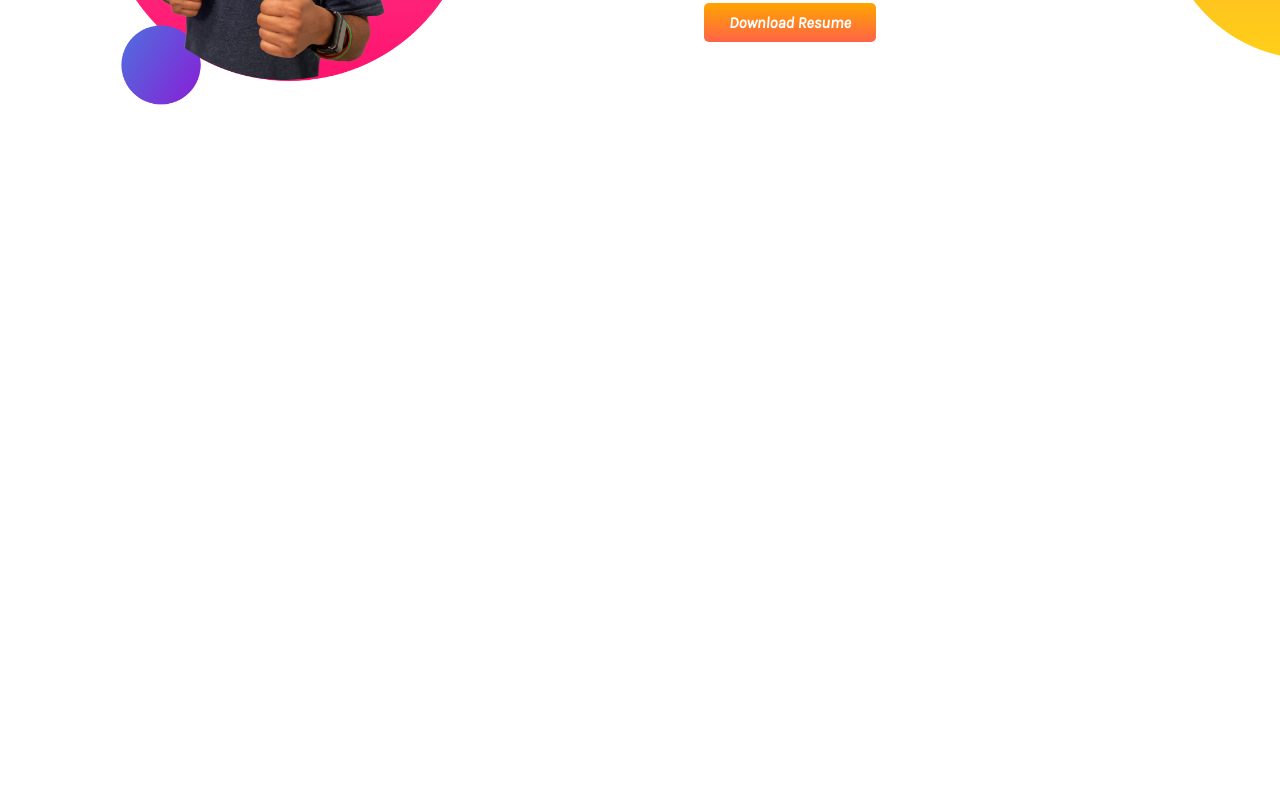
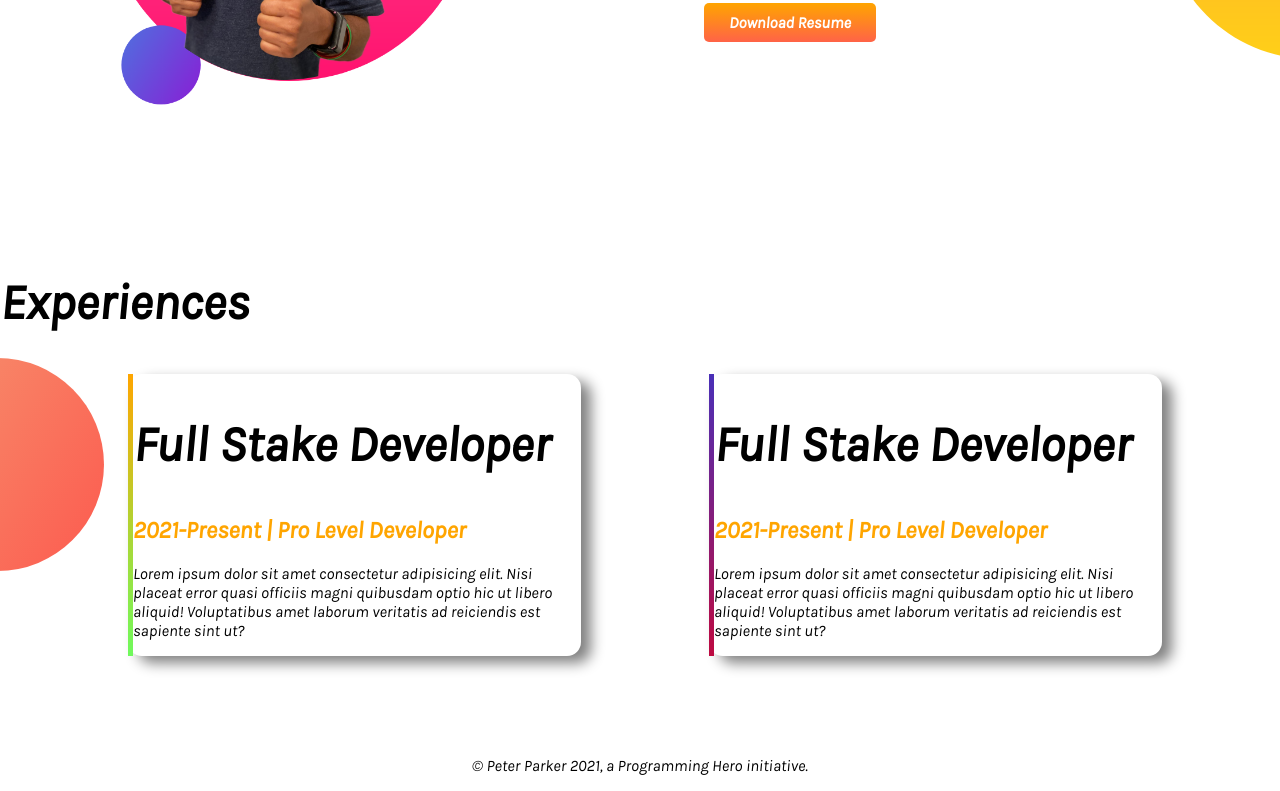
Before and after one commit to suvoislam123/Developer-Protfolio, a plain HTML site: page index.html in a window 1280 px wide. Shown: the part 991-1782 px from the top of the page. Before the commit the page ends 1264 px from the top, so only its background shows below. Drawn offline with Linux system fonts and the light colour scheme.

Commit message:
Final Change

```diff
--- a/index.html
+++ b/index.html
@@ -14,7 +14,7 @@
 </head>
 
 <body>
-    <section class="top-banner">
+    <section class="top-banner flexible-container">
         <div class="half-width">
             <h1>Welocome To</h1>
             <h1><span style="color: orange;">Shuvo</span> Islam World</h1>
@@ -31,7 +31,7 @@
         </div>
     </section>
     <!--New Section-->
-    <section class="dream-big">
+    <section class="dream-big flexible-container">
         <div class="half-width">
             <img src="images/jhankar2.png" alt="">
         </div>
@@ -45,6 +45,39 @@
 
         </div>
     </section>
+    <section class="experience-area">
+        <h1>Experiences</h1>
+        <div class="flexible-container">
+            <div class="shadow-div" id="box1">
+
+                <h1>Full Stake Developer</h1>
+                <h2 style="color: orange;">2021-Present | Pro Level Developer</h2>
+                <p>
+                    Lorem ipsum dolor sit amet consectetur adipisicing elit. Nisi placeat error quasi officiis magni
+                    quibusdam optio hic ut libero aliquid! Voluptatibus amet laborum veritatis ad reiciendis est
+                    sapiente
+                    sint ut?
+                </p>
+            </div>
+            <div class="shadow-div" id="box2">
+                <h1>Full Stake Developer</h1>
+                <h2 style="color: orange;">2021-Present | Pro Level Developer</h2>
+                <p>
+                    Lorem ipsum dolor sit amet consectetur adipisicing elit. Nisi placeat error quasi officiis magni
+                    quibusdam optio hic ut libero aliquid! Voluptatibus amet laborum veritatis ad reiciendis est
+                    sapiente
+                    sint ut?
+                </p>
+
+            </div>
+        </div>
+
+
+
+    </section>
+    <footer>
+        <p>© Peter Parker 2021, a Programming Hero initiative.</p>
+    </footer>
 </body>
 
 </html>
--- a/style.css
+++ b/style.css
@@ -6,7 +6,7 @@ body{
 h1{
     font-size: 50px;
 }
-section{
+.flexible-container{
     display: flex;
     margin-bottom: 100px;
 
@@ -37,3 +37,30 @@ section{
     background-repeat: no-repeat;
     background-position: right;
 }
+.shadow-div{
+    width:35%;
+    margin-left: 10%;
+    box-shadow: 10px 7px 14px gray;
+    border-radius: 14px;
+
+}
+.experience-area{
+    background-image: url(images/exp-bg.png);
+    background-repeat: no-repeat;
+    background-position: left;
+}
+#box1{
+    border-left: 5px solid;
+    border-image: linear-gradient(orange,rgb(111, 250, 93));
+    border-image-slice: 1;
+}
+#box2{
+    border-left: 5px solid;
+    border-image: linear-gradient(rgb(73, 48, 184),rgb(190, 10, 64));
+    border-image-slice: 1;
+}
+footer p{
+    text-align: center;
+}
+
+/* ei ongsho nia study kora lagbe
```
